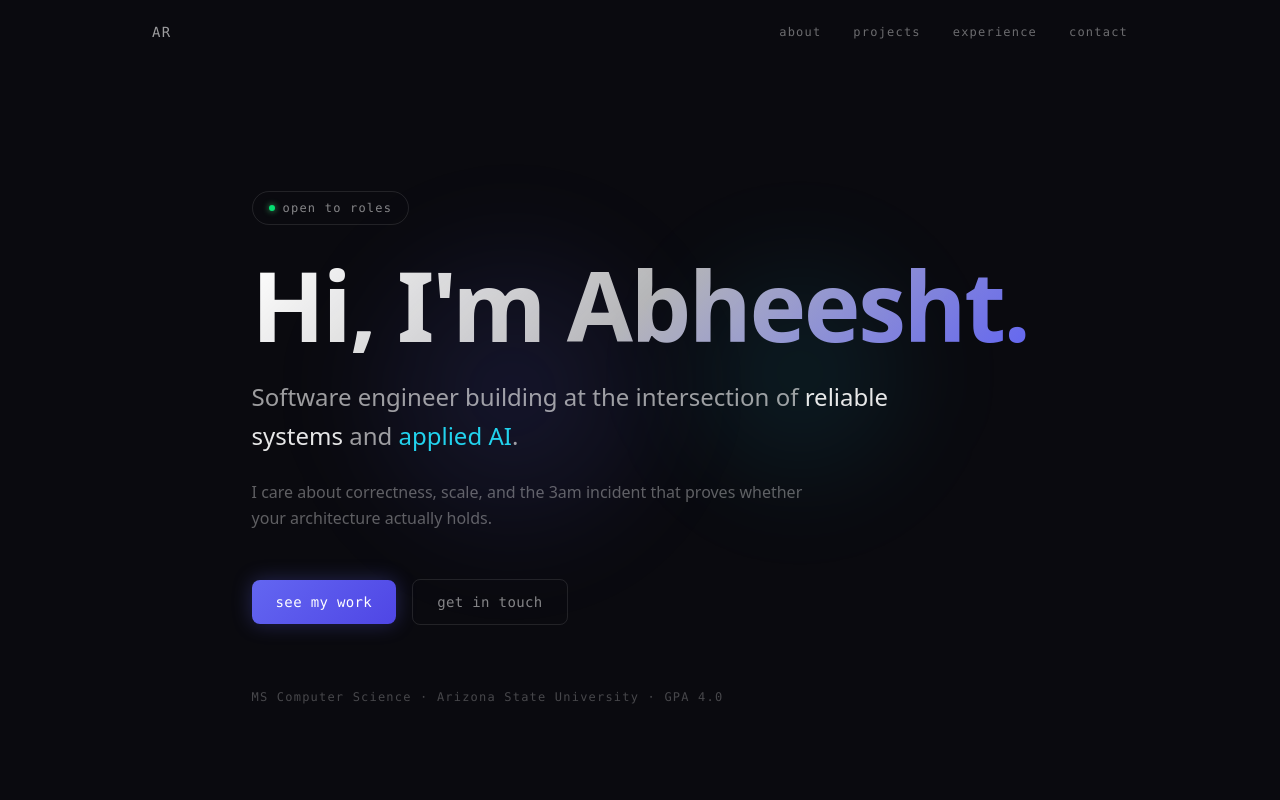
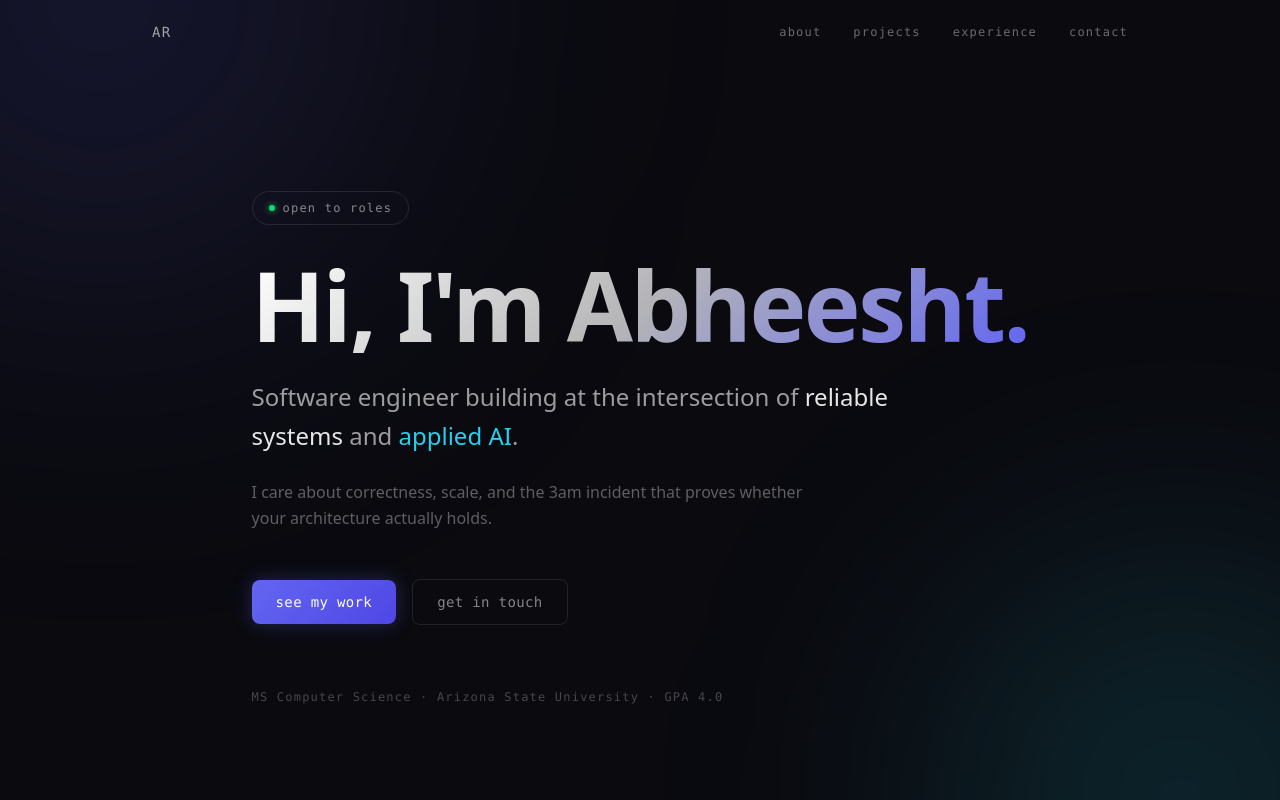
Before and after one commit to abheeshtroy/abheesht-portfolio, a Next.js app: page / in a window 1280 px wide. Shown: the top 800 px of the page. Built offline with nearby package versions, Linux system fonts and the light colour scheme.

Commit message:
feat: improved orb positioning and opacity

```diff
--- a/components/sections/Hero.tsx
+++ b/components/sections/Hero.tsx
@@ -6,17 +6,27 @@ export default function Hero() {
   return (
     <section className="relative min-h-screen flex items-center justify-center overflow-hidden">
       <div
-        className="absolute top-1/4 left-1/4 w-96 h-96 rounded-full pointer-events-none"
+        className="fixed pointer-events-none"
         style={{
-          background: "radial-gradient(circle, rgba(99,102,241,0.15) 0%, transparent 70%)",
-          filter: "blur(40px)",
+          width: "800px",
+          height: "800px",
+          top: "-400px",
+          left: "-300px",
+          background: "radial-gradient(circle, rgba(99,102,241,0.25) 0%, transparent 70%)",
+          filter: "blur(140px)",
+          zIndex: 0,
         }}
       />
       <div
-        className="absolute bottom-1/3 right-1/4 w-80 h-80 rounded-full pointer-events-none"
+        className="fixed pointer-events-none"
         style={{
-          background: "radial-gradient(circle, rgba(34,211,238,0.1) 0%, transparent 70%)",
-          filter: "blur(40px)",
+          width: "700px",
+          height: "700px",
+          bottom: "-350px",
+          right: "-250px",
+          background: "radial-gradient(circle, rgba(34,211,238,0.21) 0%, transparent 70%)",
+          filter: "blur(130px)",
+          zIndex: 0,
         }}
       />
 
@@ -78,8 +88,8 @@ export default function Hero() {
           transition={{ duration: 0.6, delay: 0.55 }}
           className="flex items-center gap-4"
         >
-
-            <a href="#projects"
+          <a
+            href="#projects"
             className="px-6 py-3 rounded-lg text-sm font-mono tracking-wide text-white transition-all duration-200 hover:opacity-90"
             style={{
               background: "linear-gradient(135deg, #6366f1, #4f46e5)",
```
